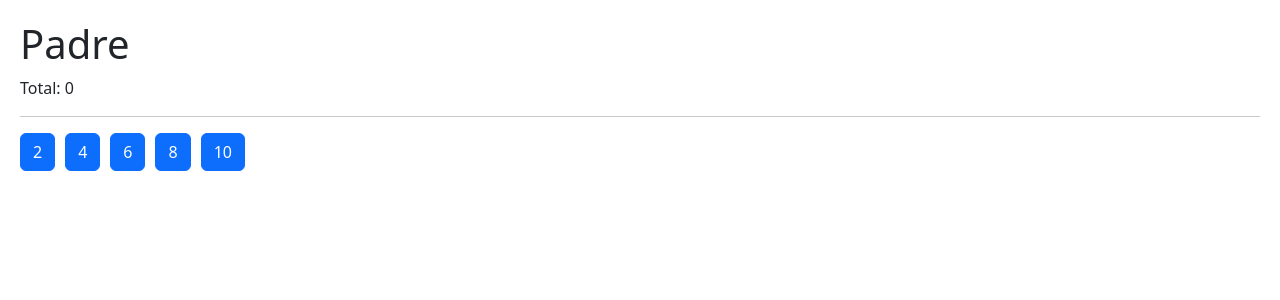
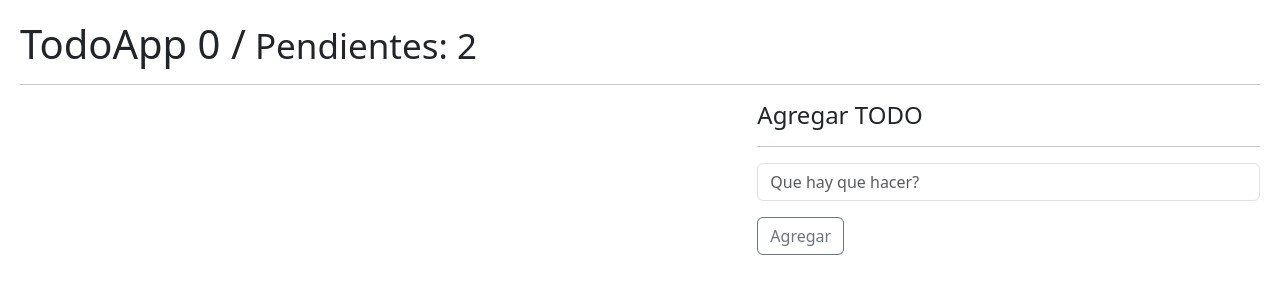
Before and after one commit to matisagardia/hookApp, a React (Vite) app: page / in a window 1280 px wide. Shown: the top 300 px of the page. Built offline with nearby package versions, Linux system fonts and the light colour scheme.

Commit message:
TodoList

```diff
--- /dev/null
+++ b/src/08-useReducer/TodoAdd.jsx
@@ -0,0 +1,45 @@
+import { useForm } from "../hooks/useForm";
+
+
+export const TodoAdd = ({onNewTodo}) => {
+
+    const {description, onInputChange, onInputReset} = useForm({
+        description: ''
+    });
+
+    const onFormSubmit = (e) => {
+
+        e.preventDefault();
+        if (description.length <= 1) return;
+
+
+        const newTodo = {
+            id: new Date().getTime(),
+            description,
+            done: false
+        }
+
+        onNewTodo(newTodo);
+        onInputReset();
+    }
+
+  return (
+    <form onSubmit={onFormSubmit}>
+
+        <input type="text"
+        placeholder="Que hay que hacer?"
+        className="form-control"
+        name="description"
+        value={description}
+        onChange={onInputChange}
+        />
+
+        <button type="submit"
+                className="btn btn-outline-secondary mt-3"
+                >
+                Agregar
+        </button>
+
+    </form>
+  )
+}
--- /dev/null
+++ b/src/08-useReducer/TodoApp.jsx
@@ -0,0 +1,73 @@
+import { useReducer, useEffect } from "react";
+import { todoReducer } from "./todoReducer";
+import { TodoList } from "./TodoList";
+import { TodoAdd } from "./TodoAdd";
+
+const initialState = [
+
+];
+
+const init = () => {
+    return JSON.parse(localStorage.getItem('todos')) || [];
+};
+
+
+export const TodoApp = () => {
+
+    const [todos, dispatch] = useReducer(todoReducer, initialState, init);
+
+    useEffect(() => {
+      localStorage.setItem('todos', JSON.stringify(todos));
+    }, [todos]);
+
+
+    const handleNewTodo = (todo) => {
+        const action = {
+            type: 'Add Todo',
+            payload: todo
+        }
+        dispatch(action);
+    };
+
+    const handleDeleteTodo = (id) => {
+        const action =
+        {
+            type: 'Remove Todo',
+            payload: id
+        }
+        dispatch(action);
+    };
+
+
+  return (
+   <>
+
+        <h1>TodoApp {todos.length} /<small> Pendientes: 2</small></h1>
+
+        <hr />
+
+        <div className="row">
+
+            <div className="col-7">
+
+                    <TodoList todos={todos} onDeleteTodo={handleDeleteTodo}/>
+
+            </div>
+
+            <div className="col-5">
+
+                <h4>Agregar TODO</h4>
+
+                <hr />
+
+                <TodoAdd onNewTodo={handleNewTodo}/>
+
+            </div>
+
+        </div>
+
+
+
+   </>
+  )
+}
--- /dev/null
+++ b/src/08-useReducer/TodoList.jsx
@@ -0,0 +1,18 @@
+
+
+export const TodoList = ({todos = [], onDeleteTodo}) => {
+
+  return (
+
+    <ul className="list-group">
+    {
+    todos.map(todo => (
+        <li key={todo.id} className="list-group-item d-flex justify-content-between">
+        <span className="align-self-center">{todo.description}</span>
+        <button className="btn btn-danger" onClick={() => onDeleteTodo(todo.id)}>X</button>
+        </li>
+        ))
+    }
+    </ul>
+  )
+};
--- /dev/null
+++ b/src/08-useReducer/todoReducer.js
@@ -0,0 +1,18 @@
+
+
+export const todoReducer = (initialState = [], action) => {
+
+
+    switch (action.type) {
+        case 'Add Todo':
+            return [...initialState, action.payload]
+
+        case 'Remove Todo':
+            return initialState.filter(todo => todo.id !== action.payload);
+
+        default:
+            return initialState;
+    }
+
+
+}
--- a/src/hooks/useForm.js
+++ b/src/hooks/useForm.js
@@ -5,11 +5,14 @@ export const useForm = (initialForm = {}) => {
     const [formState, setFormState] = useState(initialForm);
 
     const onInputChange = ({target}) => {
+
         const {name, value} = target;
+
         setFormState({
           ...formState,
           [name]: value
         })
+
     };
 
     const onInputReset = () => {
--- a/src/main.jsx
+++ b/src/main.jsx
@@ -1,12 +1,12 @@
-import React from 'react'
-import ReactDOM from 'react-dom/client'
-import { Padre } from './07-tarea-memo/Padre'
+import React from 'react';
+import ReactDOM from 'react-dom/client';
+import { TodoApp } from './08-useReducer/TodoApp.jsx';
 
 import './index.css'
 
 
 ReactDOM.createRoot(document.getElementById('root')).render(
   // <React.StrictMode>
-    <Padre />
+    <TodoApp />
   /* </React.StrictMode>, */
 )
```
Also changed, not shown: src/08-useReducer/intro-reducer.js (added, +15 -0 lines), 1 other file (tests, documents, lock files or other folders).
